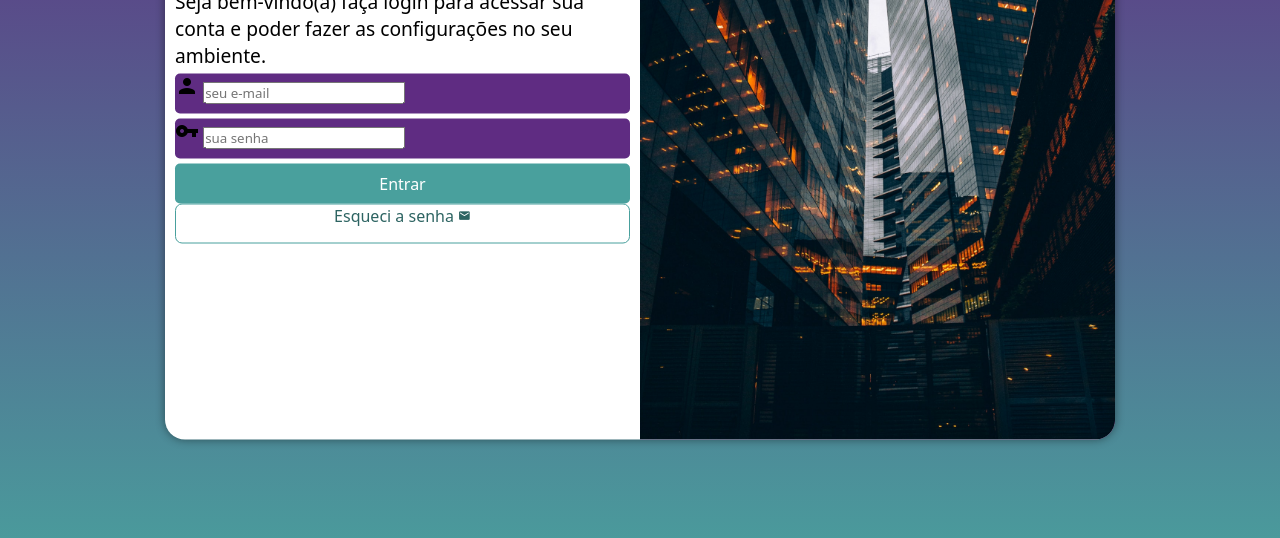
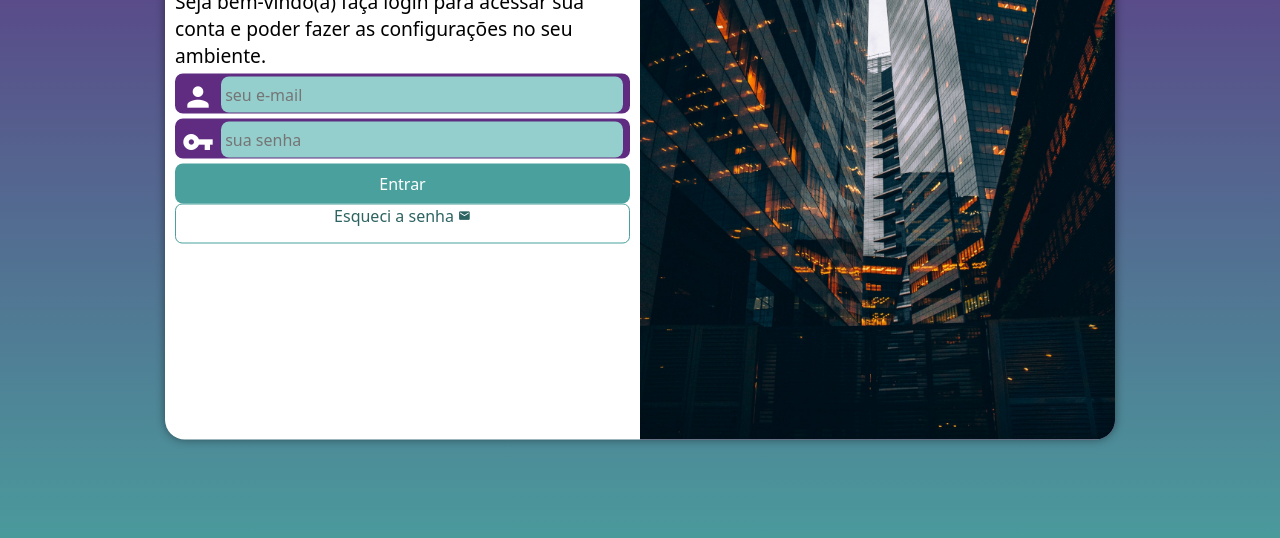
Before and after one commit to JuniorVcunha/projeto-login, a plain HTML site: page index.html in a window 1280 px wide. Shown: the part 218-756 px from the top of the page. Drawn offline with Linux system fonts and the light colour scheme.

Commit message:
tela de login finalizada

```diff
--- a/estilo/style.css
+++ b/estilo/style.css
@@ -68,15 +68,41 @@ div#formulario > p {
 
 form > div.campo{
     background-color: #5f2c82;
+    border: 2px solid #5f2c82;
     display: block;
     width: 100%;
     height: 40px;
-    border-radius: 5px;
+    border-radius: 8px;
     margin: 5px 0px;
 }
 
 div.campo > label {
     display: none;
+}
+
+div.campo > i {
+    color: white;
+    /*background-color: black;*/
+    font-size: 2em;
+    width: 40px;
+    padding: 5px;
+
+}
+
+div.campo > input {
+    background-color: #94cfcd;
+    font-size: 1em;
+    width: calc(100% - 49px);
+    height: 100%;
+    transform: translateY(-12px);
+    border: 0px;
+    border-radius: 8px;
+    padding: 4px;
+
+}
+
+div.campo > input:focus-within {
+    background-color: white;
 }
 
 form > input[type=submit] {
@@ -87,8 +113,9 @@ form > input[type=submit] {
     background-color: #49a09d;
     color: white;
     border: none;
-    border-radius: 5px;
+    border-radius: 8px;
     cursor: pointer;
+
 
 }
 
--- a/estilos/media-querie.css
+++ b/estilos/media-querie.css
@@ -10,7 +10,7 @@ Grandes Telas: acima de 1200
 */
 
 @media screen and (min-width: 768px) and (max-width: 992px) {
-    body {
+    body {         /*CONFIGURAÇÃO PARA TABLET*/
         background-image: linear-gradient(to top, #49a09d, #5f2c82);
     }
 
```
